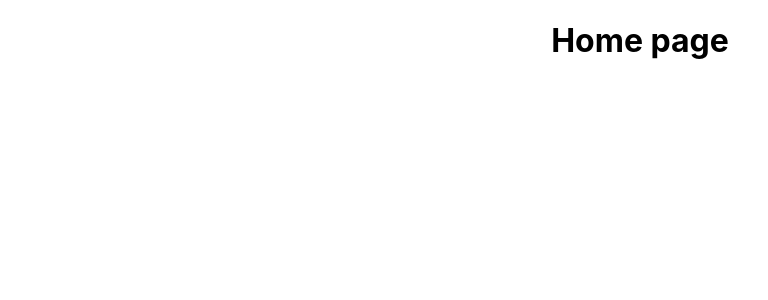
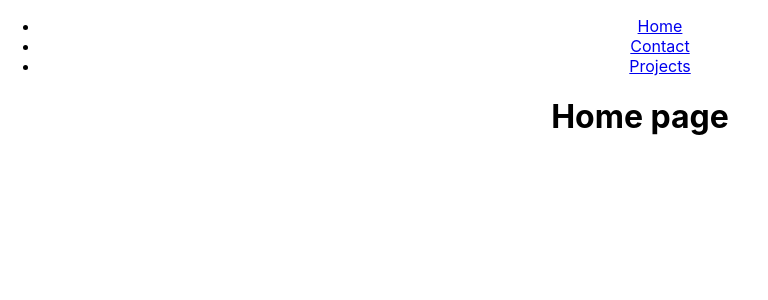
Before and after one commit to Younes-sh/portfolioReact, a React (Create React App) app in the folder app/: page / in a window 1280 px wide. Shown: the top 300 px of the page, without its empty margins (0-768 px from the left). Built offline with nearby package versions, Linux system fonts and the light colour scheme.

Commit message:
add Navbar in App

```diff
--- a/app/src/App.js
+++ b/app/src/App.js
@@ -1,10 +1,12 @@
 import { BrowserRouter } from "react-router-dom" ;
 import './App.css';
 import Routing from './routing';
+import Navbar from './Components/Navbar/Navbar'
 function App() {
   return (
     <div className="App">
      <BrowserRouter>
+     <Navbar />
         <Routing />
         </BrowserRouter>
     </div>
```
